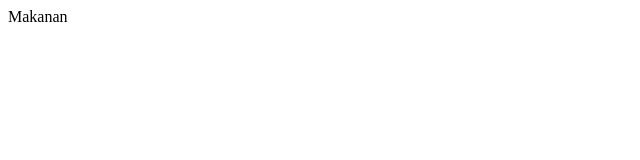
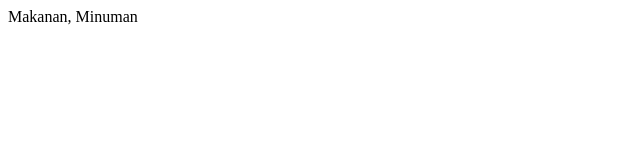
Before and after one commit to kucinggoreng-sys/git-lanjutan, a plain HTML site: page index.html in a window 1280 px wide. Shown: the full height of the page, 0-640 px from the left. Drawn offline with Linux system fonts and the light colour scheme.

Commit message:
Memperpanjang line 1

```diff
--- a/index.html
+++ b/index.html
@@ -6,6 +6,6 @@
     <title>Ini Halaman Index</title>
 </head>
 <body>
-    Makanan
+    Makanan, Minuman
 </body>
 </html>
```
